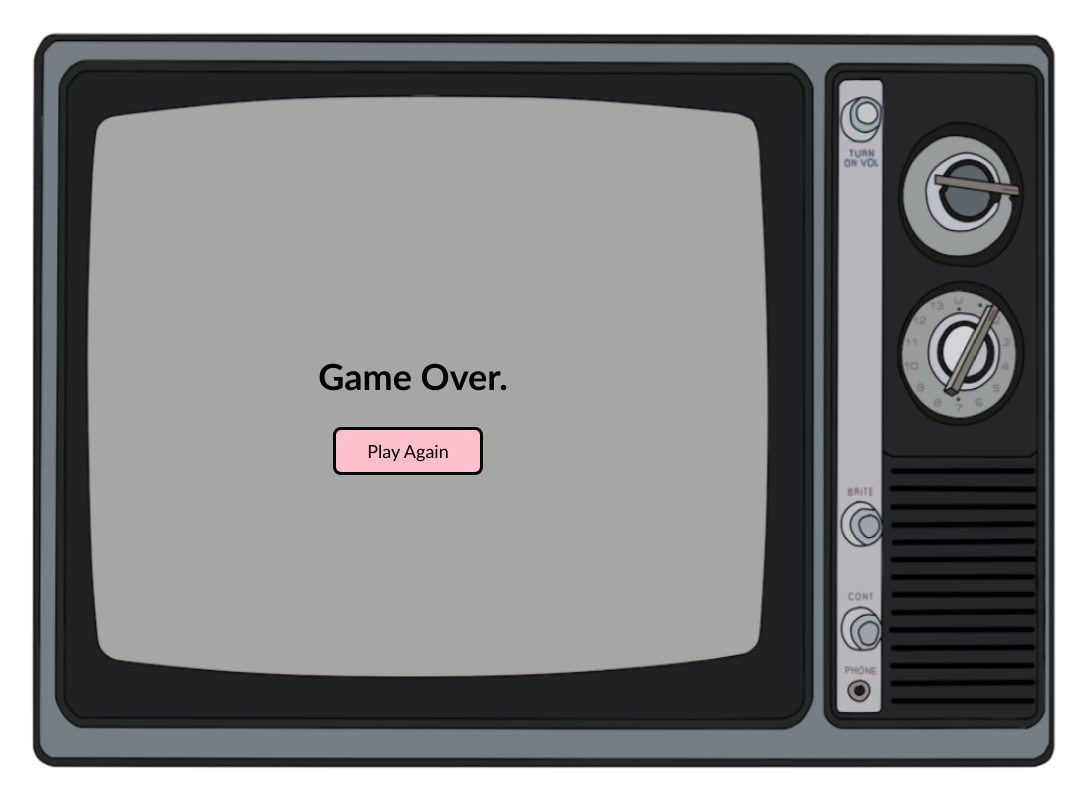
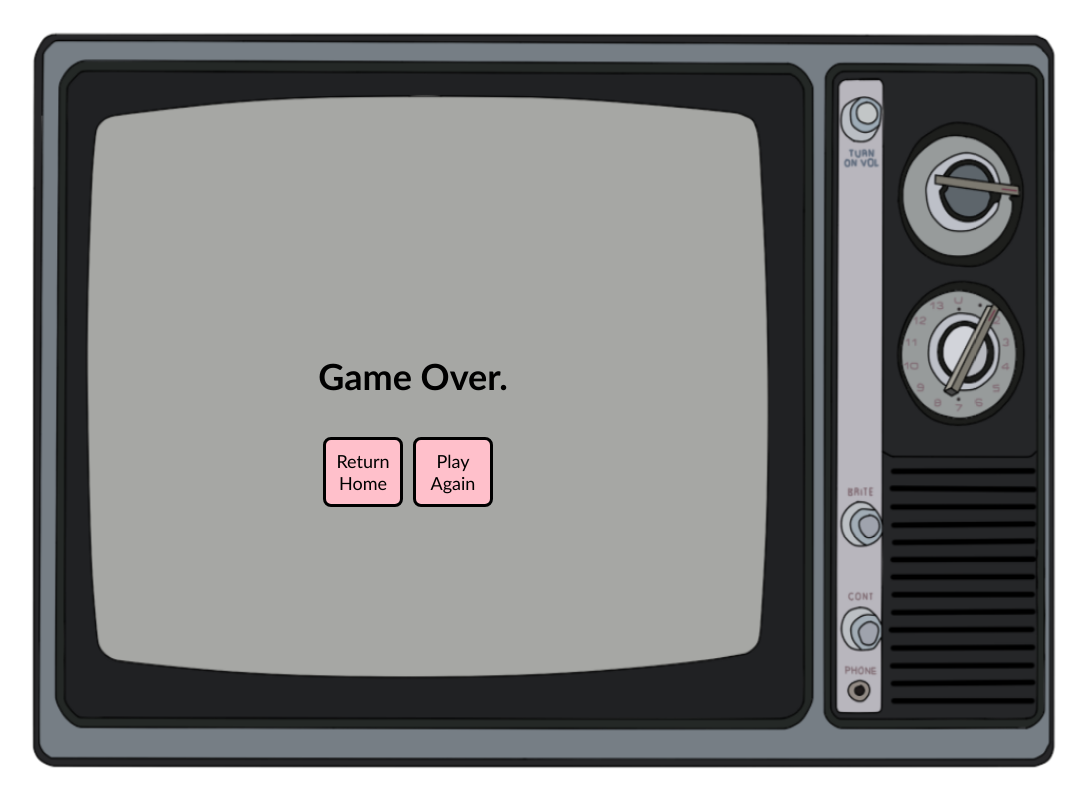
Before and after one commit to codymccoderson/bingemasters-mini, a React (Create React App) app: page /gameover in a window 1280 px wide. Shown: the whole page, without its empty margins (97-1184 px from the left). Built offline with nearby package versions, Linux system fonts and the light colour scheme; no server answers.

Commit message:
changed navigation logic on game over page to allow user to return home as well as play again

```diff
--- a/src/components/GameOver.jsx
+++ b/src/components/GameOver.jsx
@@ -2,6 +2,7 @@ import React from 'react';
 import styled from 'styled-components';
 import another_retro_tv from '../another_retro_tv.png';
 import FetchRandomMovieStar from './FetchRandomMovieStar';
+import HomePage from './HomePage';
 
 const GameOverBackground = styled.div`
     background: url(${another_retro_tv}) no-repeat center center fixed;
@@ -34,25 +35,20 @@ const StyledGameOver = styled.div`
     }
 
     @media screen and (max-width: 650px) {
-        position: relative;
         margin: 0 300px;
     }
 
     @media screen and (max-width: 625px) {
-        position: relative;
         margin: 0 290px;
     }
 
     @media screen and (max-width: 600px) {
-        position: relative;
         margin: 0 270px;
     }
 
     @media screen and (max-width: 575px) {
-        position: relative;
         margin: 0 235px;
     }
-
 `;
 
 const GameOverTitle = styled.h1`
@@ -61,7 +57,34 @@ const GameOverTitle = styled.h1`
     font-size: 36px;
 `;
 
+const ButtonLine = styled.div`
+    margin: 10px auto;
+    display: flex;
+    flex-wrap: nowrap;
+    flex-direction: row;
+    justify-content: flex-start;
+    max-width: 90%;
+`
+
 const PlayAgain = styled.button`
+    background-color: pink;
+    color: black;
+    font-family: 'Gill Sans', 'Gill Sans MT', Calibri, 'Trebuchet MS', sans-serif;
+    font-size: 18px;
+    padding: 10px;
+    margin: 5px;
+    width: 150px;
+    border-radius: 8px;
+    box-sizing: border-box;
+    border: solid 3px black;
+    position: relative;
+    right: 5px;
+
+`;
+
+
+
+const GoHomeButton = styled.button`
     background-color: pink;
     color: black;
     font-family: 'Gill Sans', 'Gill Sans MT', Calibri, 'Trebuchet MS', sans-serif;
@@ -79,17 +102,26 @@ const PlayAgain = styled.button`
 class GameOver extends React.Component {
 
     state = {
-        clicked: false
+        clicked: false,
+        clickedHome: false
     }
 
     handleClick () {
         this.setState({
-          clicked: true
+          clicked: true,
+          clickedHome: false
+        })
+      }
+
+    handleClickHome () {
+        this.setState({
+            clicked: false,
+            clickedHome: true
         })
     }
 
     render() {
-        if (this.state.clicked === false) {
+        if (this.state.clicked === false && this.state.clickedHome === false) {
 
         return(
             <GameOverBackground>
@@ -97,15 +129,25 @@ class GameOver extends React.Component {
                     <GameOverTitle>
                         Game Over.
                     </GameOverTitle>
+                    <ButtonLine>
+                        <GoHomeButton
+                            type="submit"
+                            onClick={this.handleClickHome.bind(this)}
+                            >Return Home
+                        </GoHomeButton>
                         <PlayAgain
                             type="submit"
                             onClick={this.handleClick.bind(this)}
                             >Play Again
                         </PlayAgain>
+                    </ButtonLine>
+
                 </StyledGameOver>
             </GameOverBackground>
-        )} else {
+        )} else if (this.state.clicked === true && this.state.clickedHome === false) {
             return <FetchRandomMovieStar/>
+        }  else if (this.state.clicked === false && this.state.clickedHome === true) {
+            return <HomePage/>
         }
     }
 };
--- a/src/components/HomePage.jsx
+++ b/src/components/HomePage.jsx
@@ -1,5 +1,5 @@
 import React from 'react';
-import { Link } from 'react-router-dom';
+import FetchRandomMovieStar from './FetchRandomMovieStar';
 
 class HomePage extends React.Component {
 
@@ -8,11 +8,9 @@ class HomePage extends React.Component {
         return(
             <div>
                 <h1>Bingemasters</h1>
-                <Link to={`guesswho`}>
-                    <button type="submit">
-                        Start Game
-                    </button>
-                </Link>
+                <button type="submit">
+                    Start Game
+                </button>
             </div>
         )
     }
--- a/src/components/fetchRandomMovieStar.jsx
+++ b/src/components/fetchRandomMovieStar.jsx
@@ -5,6 +5,7 @@ import styled from 'styled-components';
 import another_retro_tv from '../another_retro_tv.png';
 
 const HTMLWrapper = styled.div`
+
     background: url(${another_retro_tv}) no-repeat center center fixed;
     background-size: 82vw 95vh;
     height: 100vh;
@@ -199,9 +200,7 @@ class FetchRandomMovieStar extends React.Component {
         }
         const randomActorPhotoPath = await actor.profile_path;
         const randomActorName = await actor.name;
-        const noAccentName = await randomActorName
-          .normalize("NFD")
-          .replace(/[\u0300-\u036f]/g, "");
+        const noAccentName = await randomActorName.normalize("NFD").replace(/[\u0300-\u036f]/g, "");
         const movieTheyWereIn = await actor.known_for[0].title;
         const secondMovieTheyWereIn = await actor.known_for[1].title;
 
@@ -215,6 +214,7 @@ class FetchRandomMovieStar extends React.Component {
           secondMovieName: secondMovieTheyWereIn,
         });
         console.log(randomActorName);
+        console.log(noAccentName);
       }
 
 
--- a/src/utils/getRandomPage.js
+++ b/src/utils/getRandomPage.js
@@ -6,7 +6,7 @@ const getRandomPage = async () => {
     const url = `https://api.themoviedb.org/3/person/popular?api_key=0923dd9b4328f2ddced216cb32ecf851&language=en-US&page=${randomPage}&limit=1`;
     const data = await loadData(url);
     let actor = await data.results[randomizer(1, 20)];
-    if (await actor === undefined) {
+    if (await actor === undefined || await actor.known_for_department !== "Acting" || await actor.known_for[0].original_language !== "en" || await actor.known_for[1].original_language !== "en") {
       actor = await data.results[randomizer(1,20)]
     }
     return await actor
```
Lines whose indentation alone changed are shown as unchanged.
